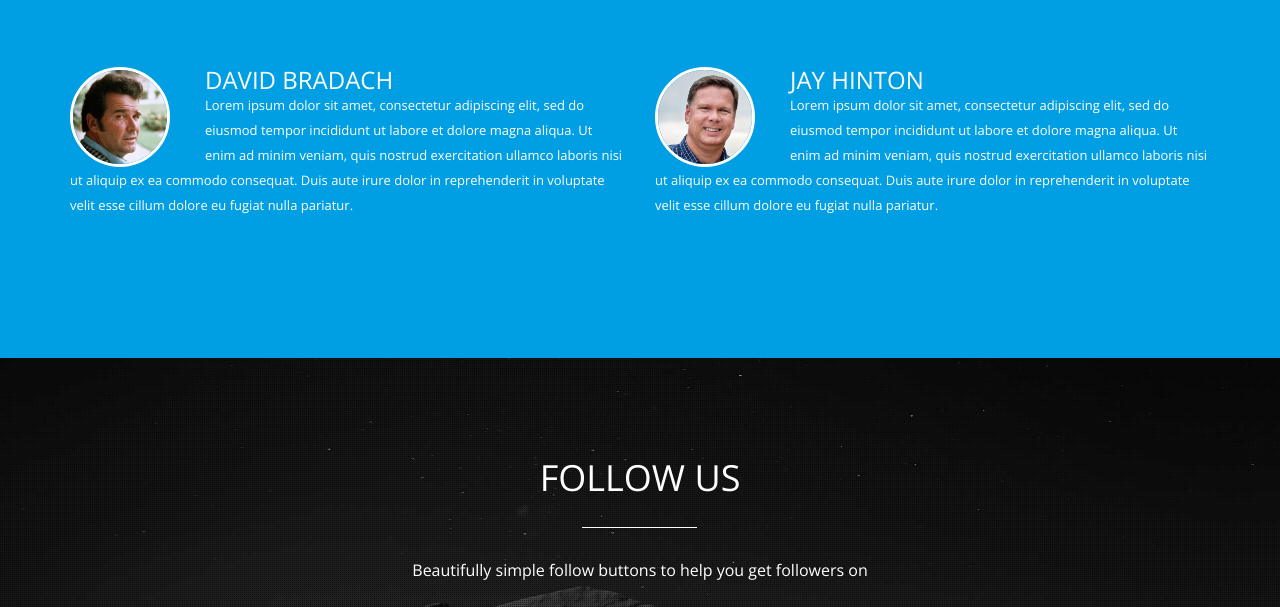
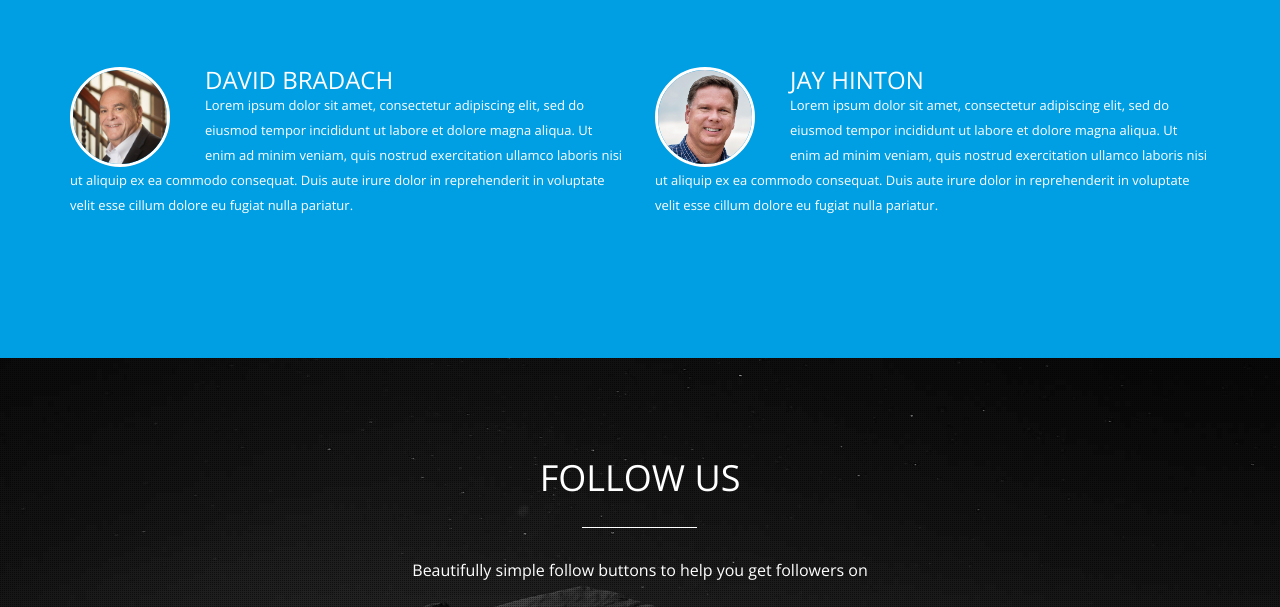
Before and after one commit to FatMan50/griffin, a plain HTML site: page index.html in a window 1280 px wide. Shown: the part 3189-3796 px from the top of the page. Drawn offline with nearby package versions, Linux system fonts and the light colour scheme.

Commit message:
added team pic

```diff
--- a/index.html
+++ b/index.html
@@ -320,7 +320,7 @@
             <div class="col-md-6">
 							<div class="welcome-block">
 						     	 <div class="message-body">
-									<img src="img/James-Garner.jpg" class="pull-left" alt="member">
+									<img src="img/David-Bradach.jpg" class="pull-left" alt="member">
                   <h3 style="margin: 0px;">David Bradach</h3>
 						       		<p>Lorem ipsum dolor sit amet, consectetur adipiscing elit, sed do eiusmod tempor incididunt ut labore et dolore magna aliqua. Ut enim ad minim veniam, quis nostrud exercitation ullamco laboris nisi ut aliquip ex ea commodo consequat. Duis aute irure dolor in reprehenderit in voluptate velit esse cillum dolore eu fugiat nulla pariatur. </p>
 						     	 </div>
```
Also changed, not shown: img/David-Bradach.jpg (added).
